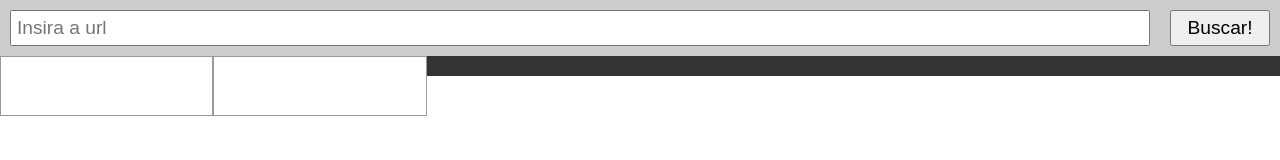
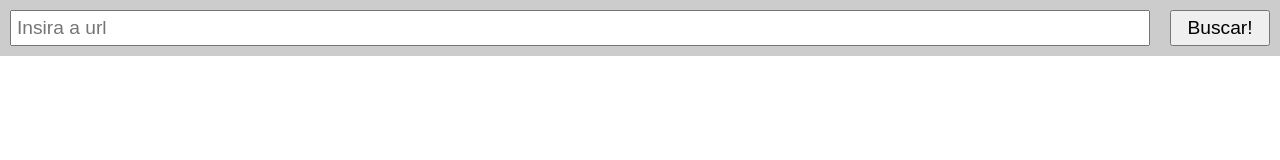
Before and after one commit to matthaiosalves/inspector-wordpress, a plain HTML site: page index.html in a window 1280 px wide. Drawn offline with nearby package versions, Linux system fonts and the light colour scheme.

```diff
--- a/index.html
+++ b/index.html
@@ -13,15 +13,15 @@
 <body>
   <div id="app">
     <div class="form">
-      <input placeholder="Insira a url" v-model="baseurl" list="Datalist"/>
-        <datalist id="Datalist">
-          <option>https://www.starwars.com/news</option>
-          <option>https://www.tvgazeta.com.br/</option>
-        </datalist>
+      <input placeholder="Insira a url" v-model="baseurl" list="Datalist" />
+      <datalist id="Datalist">
+        <option>https://www.starwars.com/news</option>
+        <option>https://www.tvgazeta.com.br/</option>
+      </datalist>
       <button @click="start">Buscar!</button>
     </div>
     <div class="status" v-if="loading">Carregando...</div>
-    <div class="panels">
+    <div class="panels" v-if="buttonSearch">
       <ul>
         <li v-for="r in routes" @click="route=r">{{r}}</li>
       </ul>
```
